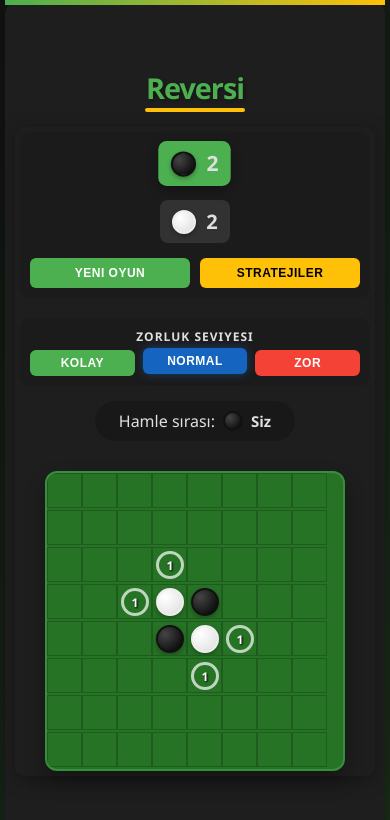
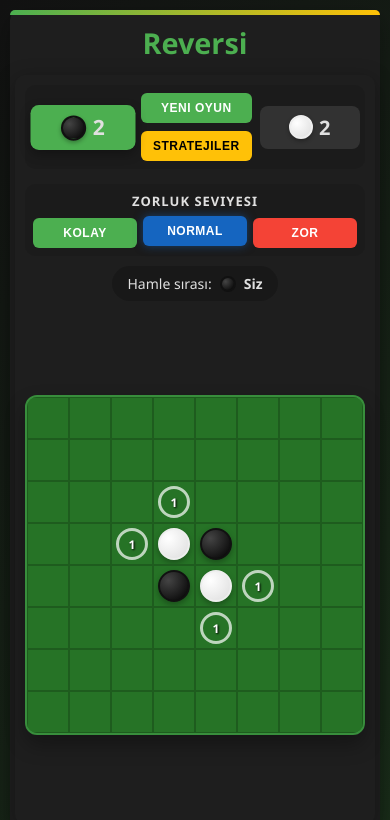
Before and after one commit to turbulence6th/CodeyzersiClient, a React app: page / in a window 390 px wide. Shown: the top 820 px of the page. Built offline with nearby package versions, Linux system fonts and the light colour scheme; the HTML template or start-up script is replaced by a standard one.

Commit message:
arayüz iyileştirmeleri

```diff
--- a/src/App.css
+++ b/src/App.css
@@ -2,16 +2,14 @@
   display: flex;
   flex-direction: column;
   align-items: center;
-  justify-content: center;
   width: 100%;
   max-width: 1200px;
-  height: 100vh;
+  height: 100%;
   margin: 0 auto;
   padding: 10px;
-  border-radius: 20px;
+  border-radius: 15px;
   background-color: var(--card-bg);
   box-shadow: var(--box-shadow);
-  transition: all 0.3s ease;
   position: relative;
 }
 
@@ -23,124 +21,57 @@
   width: 100%;
   height: 5px;
   background: linear-gradient(90deg, var(--primary-color), var(--accent-color));
+  border-top-left-radius: 15px;
+  border-top-right-radius: 15px;
 }
 
 .header {
+  width: 100%;
   text-align: center;
+  padding: 10px 0;
   margin-bottom: 15px;
-  width: 100%;
+  flex-shrink: 0;
 }
 
 .header h1 {
   color: var(--primary-color);
-  font-size: 2.5rem;
+  font-size: 2.2rem;
   font-weight: 700;
-  text-shadow: 2px 2px 4px rgba(0,0,0,0.3);
-  letter-spacing: -1px;
-  position: relative;
-  display: inline-block;
-  margin-bottom: 5px;
-}
-
-.header h1::after {
-  content: '';
-  position: absolute;
-  bottom: -5px;
-  left: 50%;
-  transform: translateX(-50%);
-  width: 100px;
-  height: 4px;
-  background-color: var(--accent-color);
-  border-radius: 2px;
 }
 
 .content {
   width: 100%;
+  flex: 1;
+  min-height: 0;
   display: flex;
+  flex-direction: column;
+  align-items: center;
   justify-content: center;
-  align-items: center;
-  padding: 10px;
+  padding: 10px 0;
 }
 
-/* LANDSCAPE MODE - Yatay ekranlar için */
-@media (orientation: landscape) {
-  /* Geniş ekranlar */
-  @media (min-width: 1201px) {
-    .app {
-      max-width: 1000px;
-      padding: 20px;
-    }
-
-    .content {
-      justify-content: center;
-    }
+/* Mobil Cihazlar İçin Ayarlamalar */
+@media (max-width: 600px) {
+  .app {
+    padding: 5px; /* Daha az padding */
+    border-radius: 10px; /* Daha küçük köşe yuvarlama */
   }
 
-  /* Orta boyutlu ekranlar */
-  @media (min-width: 769px) and (max-width: 1200px) {
-    .app {
-      max-width: 95%;
-      padding: 15px;
-      border-radius: 15px;
-    }
-
-    .content {
-      justify-content: center;
-    }
+  .app::before {
+    border-top-left-radius: 10px;
+    border-top-right-radius: 10px;
   }
 
-  /* Tablet yatay */
-  @media (max-width: 768px) {
-    .app {
-      max-width: 100%;
-      padding: 10px;
-      border-radius: 10px;
-    }
+  .header {
+    padding: 8px 0;
+    margin-bottom: 0px;
+  }
 
-    .header h1 {
-      font-size: 2rem;
-    }
+  .header h1 {
+    font-size: 1.8rem; /* Daha küçük başlık */
+  }
 
-    .content {
-      padding: 5px;
-    }
+  .content {
+    padding: 5px 0;
   }
 }
-
-/* PORTRAIT MODE - Dikey ekranlar için */
-@media (orientation: portrait) {
-  /* Tablet ve küçük ekranlar */
-  @media (max-width: 1024px) {
-    .app {
-      padding: 15px;
-      max-width: 95%;
-      height: auto;
-      min-height: 100vh;
-    }
-
-    .header h1 {
-      font-size: 2.2rem;
-    }
-
-    .content {
-      padding: 5px;
-    }
-  }
-
-  /* Mobil ekranlar */
-  @media (max-width: 600px) {
-    .app {
-      padding: 10px;
-      border-radius: 15px;
-      max-width: 100%;
-    }
-
-    .header h1 {
-      font-size: 1.8rem;
-    }
-
-    .content {
-      padding: 0;
-    }
-  }
-}
--- a/src/components/Board.css
+++ b/src/components/Board.css
@@ -1,58 +1,40 @@
+/* Board Ana Konteyneri */
 .board {
   display: flex;
-  flex-direction: column;
+  flex-direction: column; /* Satırları dikey olarak sırala */
+
+  /* Görsel Stiller */
   background-color: var(--board-bg);
   border: 4px solid var(--board-border);
   border-radius: 12px;
-  margin-top: 5px;
   box-shadow: 0 10px 20px rgba(0, 0, 0, 0.3);
+  transform-style: preserve-3d;
   transition: all 0.3s ease;
-  transform: perspective(1000px) rotateX(0deg);
-  transform-style: preserve-3d;
-  overflow: hidden;
-  min-width: 500px;
-  min-height: 500px;
+  overflow: hidden; /* Taşmaları engelle */
+  height: 100%;
+  aspect-ratio: 1 / 1;
 }
 
-.board:hover {
-  transform: perspective(1000px) rotateX(0deg);
-}
-
-.board-row {
-  display: flex;
-  flex: 1;
-}
-
-/* Responsive tasarım için tahta boyutunu ayarla */
-@media (max-width: 1200px) {
+/* Responsive tasarım */
+@media (max-width: 600px) {
   .board {
-    min-width: 450px;
-    min-height: 450px;
+    height: auto;
+    width: 100%;
+    border-width: 2px; /* Daha ince kenarlık */
   }
 }
 
-@media (max-width: 768px) {
-  .board {
-    min-width: 400px;
-    min-height: 400px;
-    border-width: 4px;
-  }
+
+
+/* Tahta Satırları */
+.board-row {
+  display: flex; /* Hücreleri yatayda sırala */
 }
 
-@media (max-width: 600px) {
-  .board {
-    min-width: 350px;
-    min-height: 350px;
-    border-width: 3px;
-    margin-top: 5px;
-    transform: none;
-  }
-}
+/* Eski media queryler ve yorumlar kaldırıldı */
 
-@media (max-width: 400px) {
-  .board {
-    min-width: 300px;
-    min-height: 300px;
-    border-width: 2px;
-  }
-}
+/* Responsive tasarım için tahta boyutunu ayarla - KALDIRILDI */
+/* @media (max-width: 1200px) { ... } */
+/* @media (max-width: 768px) { ... } */
+/* @media (max-width: 600px) { ... } */
+/* @media (max-width: 400px) { ... } */
--- a/src/components/Cell.css
+++ b/src/components/Cell.css
@@ -1,6 +1,6 @@
 .cell {
-  width: 75px;
-  height: 75px;
+  flex: 1;
+  aspect-ratio: 1 / 1;
   border: 1px solid rgba(0, 0, 0, 0.2);
   position: relative;
   display: flex;
@@ -11,6 +11,7 @@
   cursor: pointer;
   overflow: hidden;
   perspective: 1000px;
+  container-type: inline-size;
 }
 
 .cell:hover {
@@ -18,8 +19,8 @@
 }
 
 .cell-piece {
-  width: 60px;
-  height: 60px;
+  width: 80%;
+  height: 80%;
   border-radius: 50%;
   position: relative;
   box-shadow: 0 3px 6px rgba(0, 0, 0, 0.3);
@@ -97,15 +98,15 @@
 
 .hint {
   position: absolute;
-  width: 60px;
-  height: 60px;
+  width: 80%;
+  height: 80%;
   border-radius: 50%;
   border: 3px solid rgba(255, 255, 255, 0.7);
   display: flex;
   align-items: center;
   justify-content: center;
   font-weight: bold;
-  font-size: 24px;
+  font-size: clamp(10px, 30cqi, 24px);
   color: white;
   text-shadow: 1px 1px 2px black;
   z-index: 4;
@@ -134,56 +135,6 @@
 }
 
 /* Responsive tasarım için hücre boyutları */
-@media (max-width: 768px) {
-  .cell {
-    width: 60px;
-    height: 60px;
-  }
-
-  .cell-piece {
-    width: 48px;
-    height: 48px;
-  }
-
-  .hint {
-    width: 48px;
-    height: 48px;
-    font-size: 20px;
-  }
-}
-
-@media (max-width: 600px) {
-  .cell {
-    width: 45px;
-    height: 45px;
-  }
-
-  .cell-piece {
-    width: 36px;
-    height: 36px;
-  }
-
-  .hint {
-    width: 36px;
-    height: 36px;
-    font-size: 16px;
-  }
-}
-
-@media (max-width: 400px) {
-  .cell {
-    width: 35px;
-    height: 35px;
-  }
-
-  .cell-piece {
-    width: 28px;
-    height: 28px;
-  }
-
-  .hint {
-    width: 28px;
-    height: 28px;
-    font-size: 12px;
-  }
-}
+/* @media (max-width: 768px) { ... } */
+/* @media (max-width: 600px) { ... } */
+/* @media (max-width: 400px) { ... } */
--- a/src/components/GameInfo.css
+++ b/src/components/GameInfo.css
@@ -301,30 +301,26 @@
   box-shadow: 0 0 10px rgba(198, 40, 40, 0.5);
 }
 
-/* Responsive tasarım */
-@media (max-width: 768px) {
-  .score-display {
-    flex-direction: column;
-    gap: 15px;
+/* Mobil Cihazlar İçin Ayarlamalar */
+@media (max-width: 600px) {
+  .game-info {
+    margin-bottom: 10px;
+    gap: 10px;
   }
 
-  .game-actions {
-    order: 3;
-    width: 100%;
+  .score-display {
+    padding: 8px;
+    gap: 8px;
+    justify-content: space-around;
   }
 
-  .action-button {
+  .score-card {
+    padding: 8px 10px;
+    gap: 6px;
+    justify-content: center;
+    height: auto;
     flex: 1;
-  }
-
-  .difficulty-selector {
-    max-width: 100%;
-  }
-}
-
-@media (max-width: 480px) {
-  .score-card {
-    padding: 8px 12px;
+    min-width: 100px;
   }
 
   .piece-icon {
@@ -336,17 +332,53 @@
     font-size: 20px;
   }
 
+  .game-actions {
+    gap: 8px;
+    flex-wrap: wrap;
+    justify-content: center;
+    width: 100%;
+  }
+
   .action-button {
     padding: 8px 12px;
     font-size: 12px;
+    flex: 1;
+  }
+
+  .status-message {
+    height: auto;
+    padding: 8px 15px;
+    min-width: 0;
+    font-size: 14px;
+    text-align: center;
+  }
+
+  .turn-indicator {
+    width: 16px;
+    height: 16px;
+  }
+
+  .turn-info {
+    font-size: 14px;
+  }
+
+  .difficulty-selector {
+    padding: 8px;
+  }
+
+  .difficulty-label {
+    font-size: 13px;
+    margin-bottom: 8px;
+  }
+
+  .difficulty-buttons {
+    gap: 6px;
   }
 
   .difficulty-button {
-    padding: 6px 10px;
-    font-size: 12px;
-  }
-
-  .difficulty-label {
+    padding: 8px 10px;
     font-size: 12px;
   }
 }
+
+/* Responsive tasarım */
--- a/src/components/ReversiGame.css
+++ b/src/components/ReversiGame.css
@@ -3,7 +3,6 @@
   flex-direction: column;
   align-items: center;
   width: 100%;
-  max-width: 1000px;
   margin: 0 auto;
   padding: 10px;
   transition: all 0.3s ease;
@@ -11,99 +10,25 @@
   border-radius: 10px;
   box-shadow: 0 4px 20px rgba(0, 0, 0, 0.3);
   background-color: var(--card-bg);
+  flex: 1;
+  min-height: 0;
 }
 
 .game-container {
   display: flex;
+  flex-direction: column;
+  align-items: center;
+  justify-content: center;
   width: 100%;
   margin-top: 5px;
-  justify-content: center;
+  flex: 1;
 }
 
 .board-container {
   display: flex;
   justify-content: center;
+  align-items: center;
   margin: 0 auto;
+  width: 100%;
+  flex: 1;
 }
-
-@keyframes fadeIn {
-  from {
-    opacity: 0;
-    transform: translateY(10px);
-  }
-  to {
-    opacity: 1;
-    transform: translateY(0);
-  }
-}
-
-/* LANDSCAPE MODE - Yatay ekranlar için */
-@media (orientation: landscape) {
-  /* Geniş ekranlar */
-  @media (min-width: 1201px) {
-    .reversi-game {
-      max-width: 1200px;
-      padding: 20px;
-    }
-
-    .game-container {
-      max-width: 1140px;
-    }
-  }
-
-  /* Orta boyutlu ekranlar */
-  @media (min-width: 769px) and (max-width: 1200px) {
-    .reversi-game {
-      max-width: 100%;
-      padding: 15px;
-    }
-
-    .game-container {
-      flex-direction: row;
-      flex-wrap: nowrap;
-      align-items: center;
-      justify-content: center;
-      max-width: 100%;
-    }
-  }
-
-  /* Tablet yatay */
-  @media (max-width: 768px) {
-    .reversi-game {
-      max-width: 100%;
-      padding: 10px;
-    }
-
-    .game-container {
-      flex-direction: row;
-      align-items: center;
-      justify-content: center;
-    }
-  }
-}
-
-/* PORTRAIT MODE - Dikey ekranlar için */
-@media (orientation: portrait) {
-  /* Tablet ve küçük ekranlar */
-  @media (max-width: 1200px) {
-    .game-container {
-      flex-direction: column;
-      align-items: center;
-    }
-  }
-
-  @media (max-width: 768px) {
-    .reversi-game {
-      padding: 10px;
-      max-width: 100%;
-    }
-  }
-
-  /* Mobil ekranlar */
-  @media (max-width: 480px) {
-    .reversi-game {
-      padding: 5px;
-      max-width: 100%;
-    }
-  }
-}
--- a/src/index.css
+++ b/src/index.css
@@ -17,21 +17,18 @@
 }
 
 html, body {
+  width: 100%;
   height: 100%;
-  width: 100%;
-  overflow: hidden;
 }
 
 body {
   font-family: 'Poppins', 'Segoe UI', 'Arial', sans-serif;
   background: linear-gradient(135deg, #121212 0%, #1a2e1a 100%);
+  color: var(--text-color);
   display: flex;
   justify-content: center;
   align-items: center;
-  min-height: 100vh;
   padding: 0;
-  margin: 0;
-  color: var(--text-color);
 }
 
 #root {
@@ -42,13 +39,3 @@ body {
   align-items: center;
   padding: 10px;
 }
-
-@media (max-width: 600px) {
-  body {
-    overflow: auto;
-  }
-
-  #root {
-    padding: 5px;
-  }
-}
```
Also changed, not shown: 1 other file (tests, documents, lock files or other folders).
